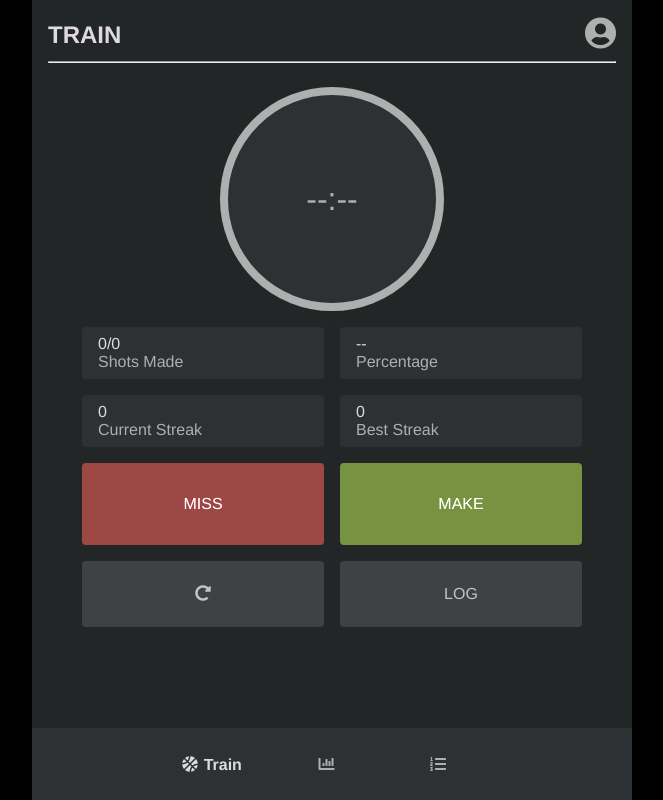
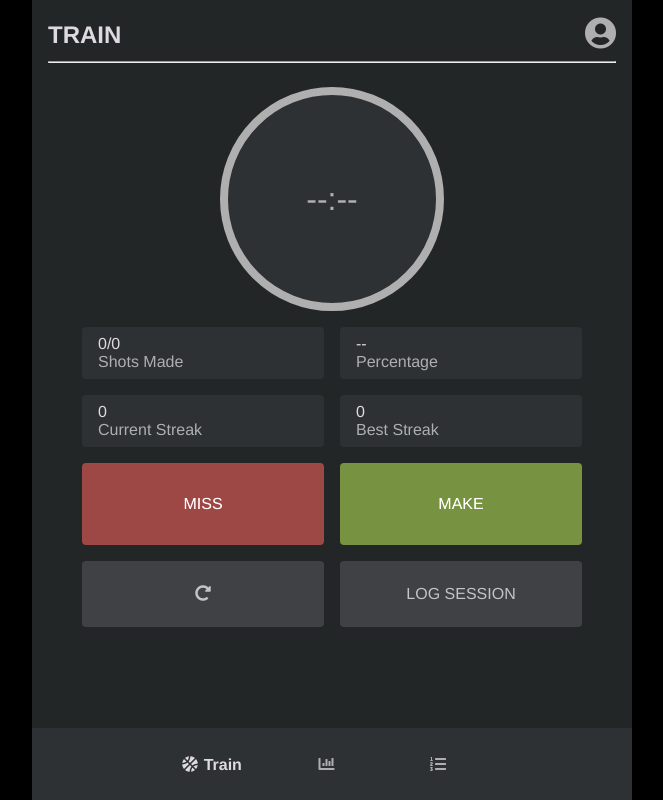
Before and after one commit to jaredami/shot-tracker, a React (Create React App) app: page /train in a window 1280 px wide. Shown: the whole page, without its empty margins (308-971 px from the left). Built offline with nearby package versions, Linux system fonts and the light colour scheme; no server answers; the database is empty; sample sign-in values are in the browser's storage.

Commit message:
Log -> Log Session; adjust font sizes

```diff
--- a/src/components/Session.css
+++ b/src/components/Session.css
@@ -40,7 +40,7 @@
   flex-direction: column;
 }
 .stat {
-  font-size: 30px;
+  font-size: 1.8rem;
   margin: 0;
 }
 .stat-label {
@@ -79,7 +79,7 @@
   border-radius: 4px;
   color: #f5f5f5;
   filter: brightness(110%);
-  font-size: 2rem;
+  font-size: 1.4rem;
 }
 
 .log-session-btn:disabled {
--- a/src/components/Session.js
+++ b/src/components/Session.js
@@ -222,7 +222,7 @@ export default function Session(props) {
             onClick={() => handleLogSessionClicked()}
             disabled={!sessionStarted || isLogConfirmationModalDisplayed}
           >
-            LOG
+            LOG SESSION
           </button>
         </div>
       </div>
```
